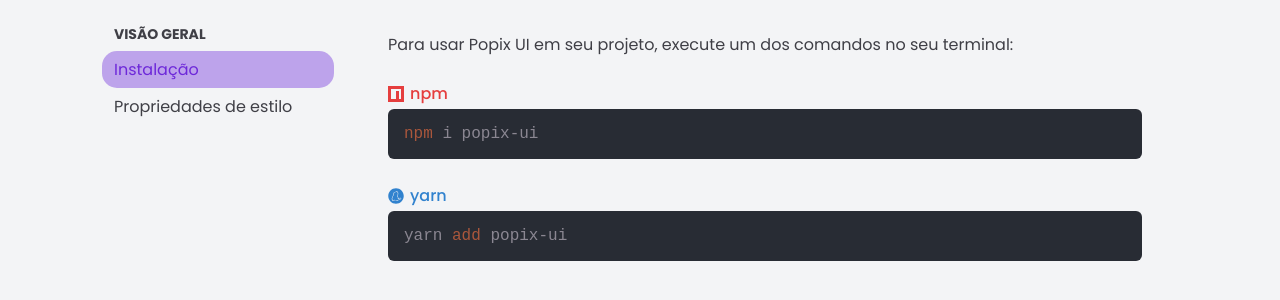
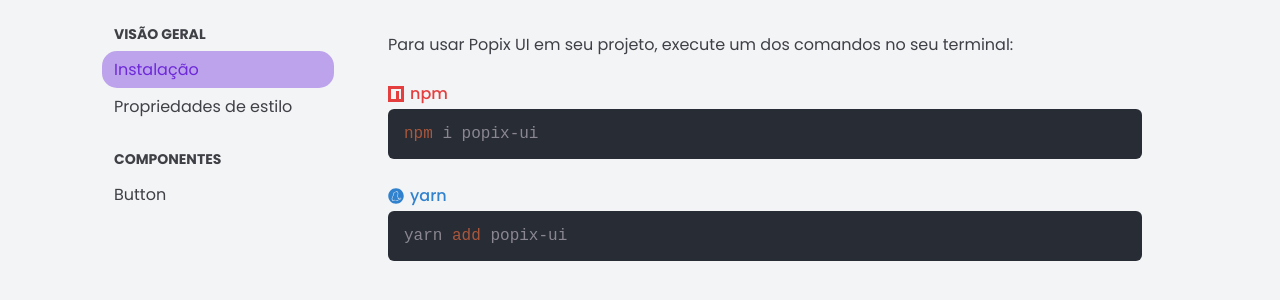
Before and after one commit to jtiagosantos/popix-ui, a React (Vite) app: page /installation in a window 1280 px wide. Shown: the top 300 px of the page. Built offline with nearby package versions, Linux system fonts and the light colour scheme.

Commit message:
feat(routes): add buttion page in routes

```diff
--- a/src/layouts/sidebar/sidebar.navigation.ts
+++ b/src/layouts/sidebar/sidebar.navigation.ts
@@ -12,4 +12,13 @@
       },
     ],
   },
+  {
+    title: 'componentes',
+    routes: [
+      {
+        label: 'Button',
+        path: '/button',
+      },
+    ],
+  },
 ];
--- a/src/routes/app.routes.tsx
+++ b/src/routes/app.routes.tsx
@@ -5,6 +5,7 @@
 import { ErrorPage } from '../pages/error/error.page';
 import { InstallationPage } from '../pages/overview/installation/installation.page';
 import { StylePropsPage } from '../pages/overview/style-props/style-props.page';
+import { ButtonPage } from '../pages/components/button/button.page';
 
 export const router = createBrowserRouter([
   {
@@ -20,6 +21,10 @@
         path: '/style-props',
         element: <StylePropsPage />,
       },
+      {
+        path: '/button',
+        element: <ButtonPage />,
+      },
     ],
   },
 ]);
```
